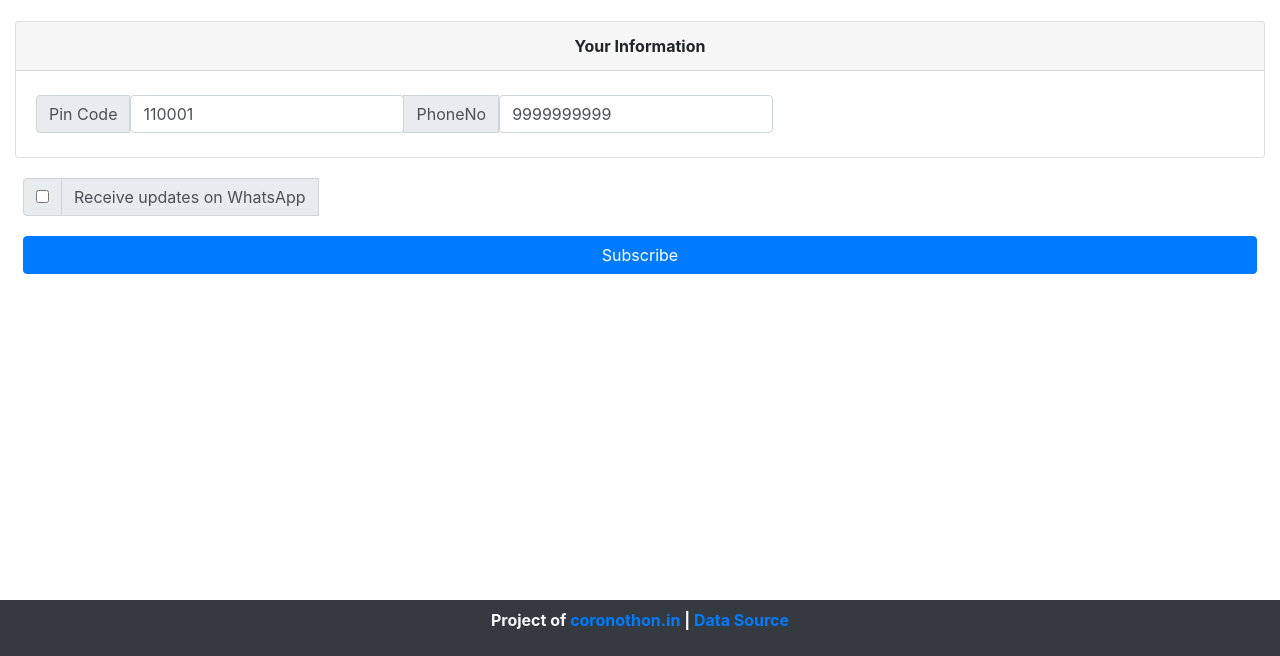
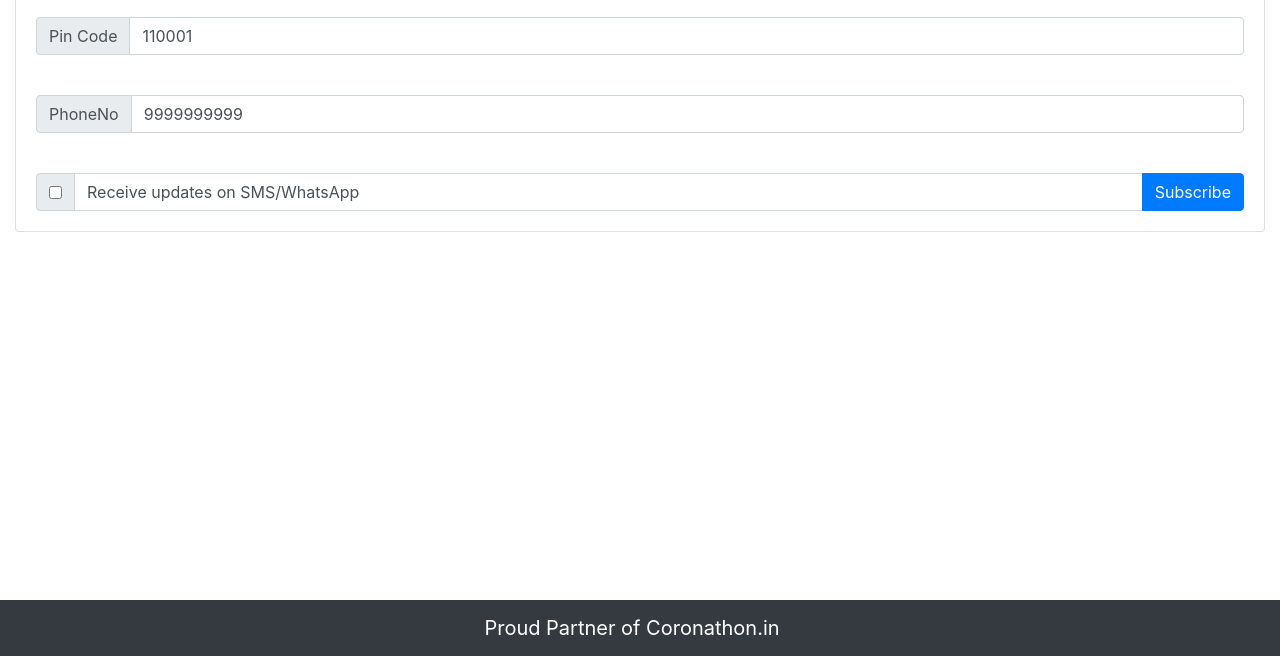
Before and after one commit to pranesh-n/CoronaVirus-Daily-Case-Numbers, a website: page index.html in a window 1280 px wide. Shown: the part 144-800 px from the top of the page. Drawn offline with nearby package versions, Linux system fonts and the light colour scheme.

Commit message:
sms and whatsapp

```diff
--- a/index.html
+++ b/index.html
@@ -4,7 +4,7 @@
 <head>
 	<meta charset="UTF-8">
 	<meta name="viewport" content="width=device-width, initial-scale=1.0">
-	<title>Document</title>
+	<title>CoronaVirus Daily Case Numbers</title>
 	<!-- Bootstrap CSS -->
 	<script src="https://ajax.googleapis.com/ajax/libs/jquery/3.4.1/jquery.min.js"></script>
 	<link rel="stylesheet" href="https://maxcdn.bootstrapcdn.com/bootstrap/4.0.0/css/bootstrap.min.css"
@@ -16,84 +16,67 @@
 <body>
 
 	<nav class="navbar navbar-dark bg-dark justify-content-center">
-		<h4 class="text-light ">Corona Virus Daily Case Numbers on WhatsApp</h4>
+		<h4 class="text-light ">CoronaVirus Daily Case Numbers on SMS/WhatsApp</h4>
 	</nav>
-	<div class="container-fluid">
-		<nav class="fixed-bottom navbar navbar-dark bg-dark justify-content-center">
-			<p class="text-light text-wrap">
-				<b class="text-center">Project of <a href="https://coronathon.in/">coronothon.in </a> | <a
-                        href="https://docs.google.com/spreadsheets/d/e/2PACX-1vSc_2y5N0I67wDU38DjDh35IZSIS30rQf7_NYZhtYYGU1jJYT6_kDx4YpF-qw0LSlGsBYP8pqM_a1Pd/pubhtml">Data
-                        Source </a>
-            </p>
-        </nav>
-        <br>
-                <div class="container m-4 p-2">
-                </div>
-                <div class="alert alert-danger text-center alert-dismissible fade show" id="error"
-                    style="display: none;" role="alert">
-                    Oops.. Something went Wrong, Please try again !
-                    <button type="button" class="close" data-dismiss="alert" aria-label="Close">
+	<div class="container-fluid my-2">
+		<div class="alert alert-danger text-center alert-dismissible fade show" style="display: none;" id="error" role="alert">
+			<span>Oops.. Something went Wrong, Please try again !</span>
+<!-- 				<button type="button" class="close" data-dismiss="alert" aria-label="Close">
 				<span aria-hidden="true">&times;</span>
-                    </button>
-                </div>
-                <div class="alert alert-danger text-center alert-dismissible fade show" id="duplicate"
-                    style="display: none;" role="alert">
-                    User has Already Subscribed to this Service !
-                    <button type="button" class="close" data-dismiss="alert" aria-label="Close">
-                        <span aria-hidden="true">&times;</span>
-                    </button>
-                </div>
-                <div class="alert alert-success text-center alert-dismissible fade show" id="success"
-                    style="display: none;" role="alert">
-                    Thank you! Subscription Successful.
-                    <button type="button" class="close" data-dismiss="alert" aria-label="Close">
-                        <span aria-hidden="true">&times;</span>
-                    </button>
-                </div>
-                <br>
-        <form id="getContact" name="covid19-contact-form">
-                    <div class="form-group card">
-                        <label class="card-header">Your Information </label>
-                        <div class="input-group card-body">
-                            <div class="input-group-prepend py-1">
-                                <span class="input-group-text" id="pinCode">Pin Code</span>
-
-                                <input type="tel" class="form-control" value="110001" pattern="[1-9]{1}[0-9]{5}"
-                                    onfocus="this.value='';" id="pinCode" aria-label="Pin Code"
-                                    aria-describedby="pinCode" required>
+			</button> -->
 		</div>
 
-                            <div class="input-group-prepend py-1">
-                                <span class="input-group-text" id="pinCode">PhoneNo</span>
+		<div class="alert alert-danger text-center alert-dismissible fade show" style="display: none;" id="duplicate" role="alert">
+			<span>User has Already Subscribed to this Service !</span>
+<!-- 				<button type="button" class="close" data-dismiss="alert" aria-label="Close">
+				<span aria-hidden="true">&times;</span>
+			</button> -->
+		</div>
 
-                                <input type="tel" id="phone" required class="form-control" value="9999999999"
-                                    pattern="[1-9]{1}[0-9]{9}" onfocus="this.value='';" aria-label="Phone-Number"
-                                    aria-describedby="phoneNumber">
+		<div class="alert alert-success text-center alert-dismissible fade show" style="display: none;" id="success" role="alert">
+			<span>Thank you! Subscription Successful.</span>
+<!-- 				<button type="button" class="close" data-dismiss="alert" aria-label="Close">
+				<span aria-hidden="true">&times;</span>
+			</button> -->
 		</div>
 	</div>
+	<div class="container-fluid my-4">
+
+			<form id="getContact" name="covid19-contact-form" class="card">
+				<h2 class="card-header dispay-4 text-center">Your Information </h2>
+
+					<div class="input-group card-body">
+						<div class="input-group-prepend">
+							<span class="input-group-text">Pin Code</span>
 						</div>
-                    <div class="input-group">
-                        <div class="input-group-prepend py-1 px-2">
+						<input type="tel" class="form-control" value="110001" pattern="[1-9]{1}[0-9]{5}" onfocus="this.value='';" id="pinCode" aria-label="PinCode" aria-describedby="pinCode" required>
+					</div>
+					<div class="input-group card-body">
+						<div class="input-group-prepend ">
+							<span class="input-group-text">PhoneNo</span>
+						</div>
+						<input type="tel" id="phone" required class="form-control" value="9999999999"pattern="[1-9]{1}[0-9]{9}" onfocus="this.value='';" aria-label="PhoneNumber" aria-describedby="phoneNumber">
+					</div>
+
+					<div class="input-group card-body">
+						<div class="input-group-prepend">
 							<div class="input-group-text">
-                                <input type="checkbox" required id="checkboxForWhatsapp"
-                                    aria-label="Checkbox for subscribing to newsletter on Whatsapp">
+								<input type="checkbox" required id="checkboxForWhatsapp" aria-label="Checkbox for subscribing to newsletter on Whatsapp">
 							</div>
-                            <span class="input-group-text text-wrap" id="phoneNumber">Receive updates on
-                                WhatsApp
-                            </span>
-
 						</div>
-                        <div class="input-group my-3 px-2">
-                            <div class="input-group">
-                                <button class="btn btn-block btn-primary" id="susbcribe"
-                                    type="submit">Subscribe</button>
+						<label class="form-control" id="phoneNumber">Receive updates on SMS/WhatsApp</label>
+						<div class="input-group-append">
+							<button class="btn btn-block btn-primary" id="susbcribe" type="submit">Subscribe</button>
 						</div>
 					</div>
 
 				</form>
 </div>
 
-    </div>
+<nav class="navbar navbar-dark bg-dark justify-content-center fixed-bottom">
+	<a class="navbar-brand" href="https://coronathon.in/">Proud Partner of Coronathon.in</a>
+</nav>
+
 <!-- Optional JavaScript -->
 <!-- jQuery first, then Popper.js, then Bootstrap JS -->
 <script src="https://cdnjs.cloudflare.com/ajax/libs/popper.js/1.12.9/umd/popper.min.js"
--- a/index.js
+++ b/index.js
@@ -54,10 +54,28 @@ $(document).ready(function () {
 
       function success(pos) {
         var crd = pos.coords;
-        console.log('Your current position is:');
+        console.log('Your current position is:',crd);
         console.log(`Latitude : ${crd.latitude}`);
         console.log(`Longitude: ${crd.longitude}`);
         console.log(`More or less ${crd.accuracy} meters.`);
+        getpincode(crd.latitude,crd.longitude)
+        // https://geocode.xyz/13.03132,77.6597321?geoit=json
+      }
+
+      function getpincode(lat,lon){
+        $.ajax({
+          type: "GET",
+          url: "https://geocode.xyz/"+lat+","+lon+"?geoit=json",
+          encode: false,
+          success: function (msg) {
+            console.log("Data Saved: " + JSON.stringify(msg.postal));
+            $('#pinCode').val(msg.postal)
+          },
+          error: function (XMLHttpRequest, textStatus, errorThrown) {
+            console.log(XMLHttpRequest.responseText)
+          }
+        });
+
       }
 
       function error(err) {
```
Lines whose indentation alone changed are shown as unchanged.
